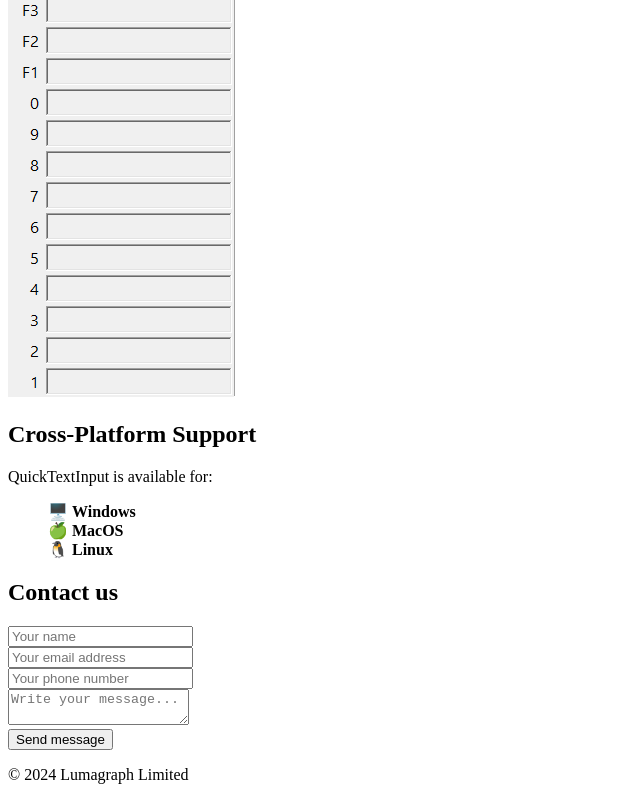
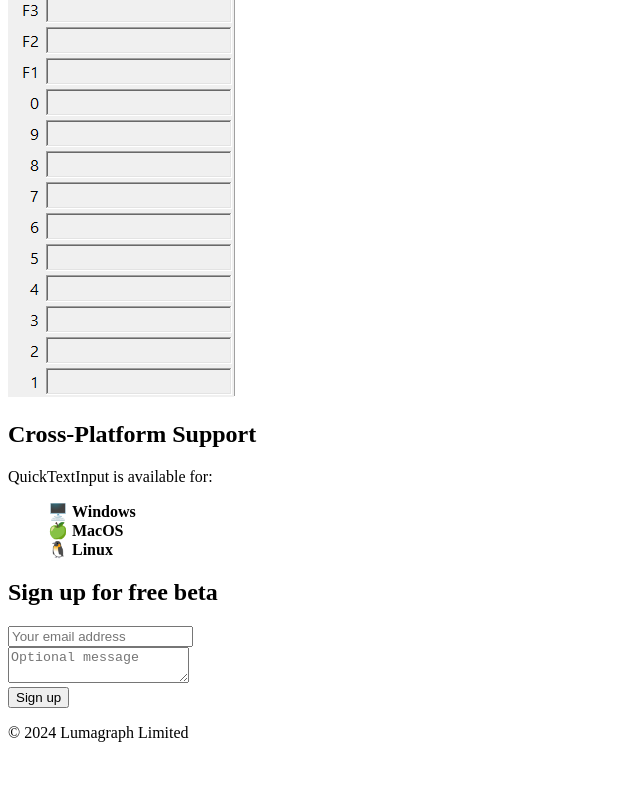
Before and after one commit to russellw/QuickTextInput, a plain HTML site: page index.html in a window 1280 px wide. Shown: the part 4670-5470 px from the top of the page, without its empty margins (0-640 px from the left). After the commit the page ends 5428 px from the top, so only its background shows below. Drawn offline with Linux system fonts and the light colour scheme; files whose address does not match are found by name.

Commit message:
Modified 1 file(s): index.html

```diff
--- a/index.html
+++ b/index.html
@@ -73,21 +73,15 @@
 	</div>
 
 	<div>
-		<h2>Contact us</h2>
+		<h2>Sign up for free beta</h2>
 		<form id="contactForm">
-			<label for="name"></label>
-			<input id="name" name="name" placeholder="Your name"><br>
-
 			<label for="email"></label>
 			<input id="email" name="email" placeholder="Your email address" type="email"><br>
 
-			<label for="phone"></label>
-			<input id="phone" name="phone" placeholder="Your phone number" type="tel"><br>
+			<label for="message"></label>
+			<textarea id="message" name="message" placeholder="Optional message"></textarea><br>
 
-			<label for="message"></label>
-			<textarea id="message" name="message" placeholder="Write your message..."></textarea><br>
-
-			<input type="submit" value="Send message">
+			<input type="submit" value="Sign up">
 		</form>
 	</div>
 </div>
```
